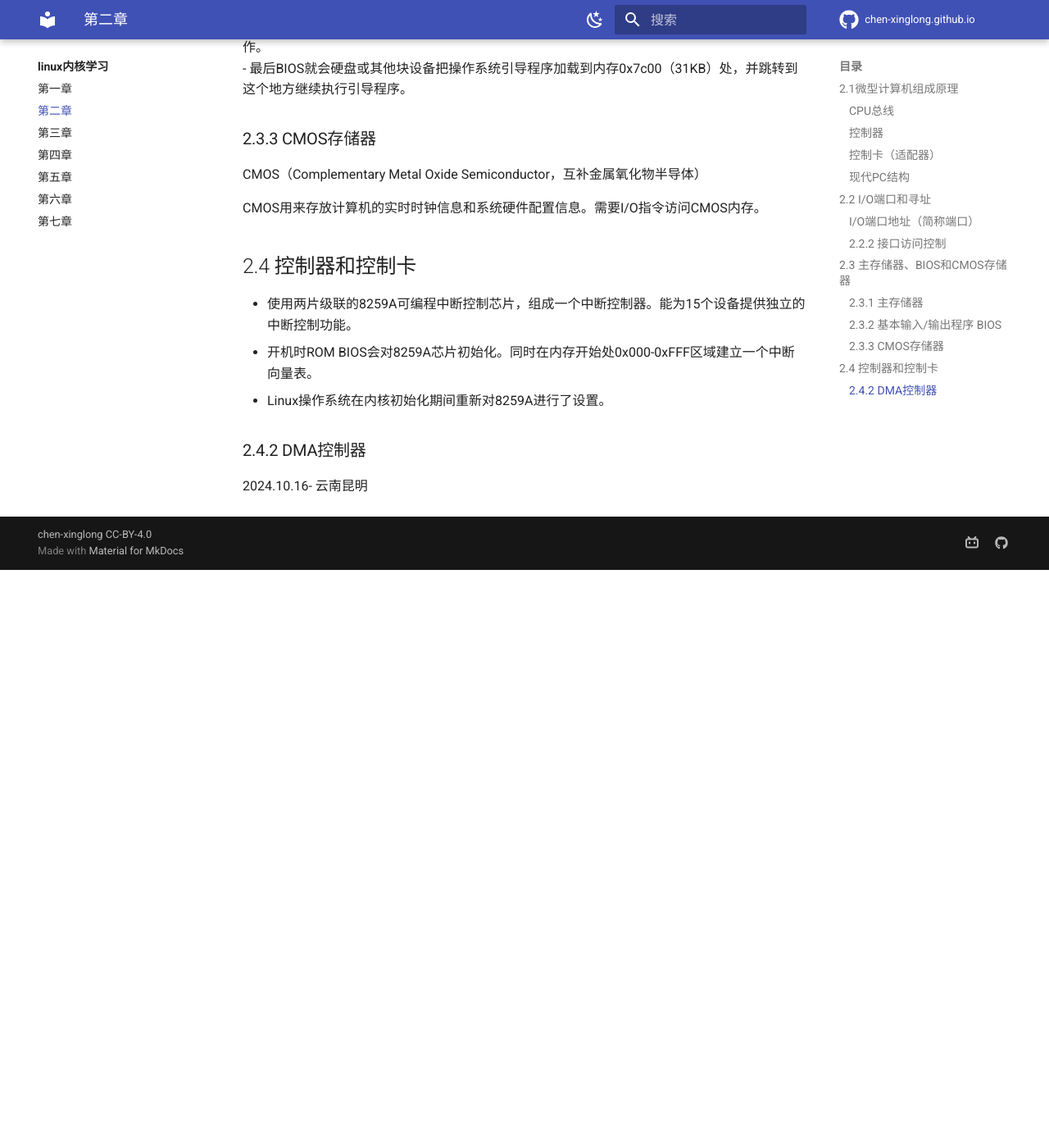
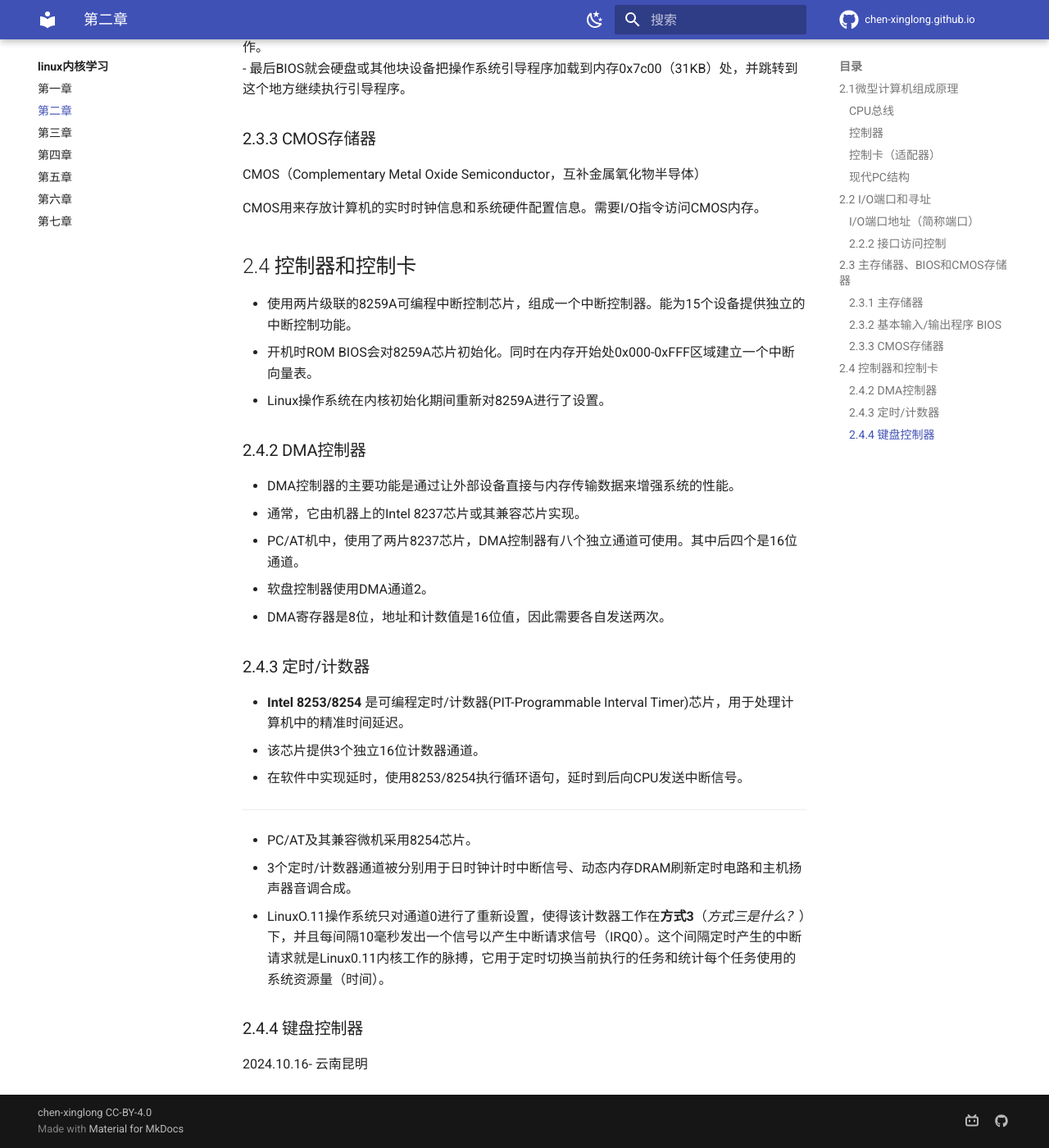
Before and after one commit to chen-xinglong/chen-xinglong.github.io, an MkDocs documentation site: the page built from docs/linux011/p2.md, in a window 1280 px wide and 1400 px high, scrolled down 2478 px. Shown: the whole window at 82% size. Built offline with MkDocs 1.6.1 and Material for MkDocs 9.7.7, drawn with Linux system fonts in a browser that asks for light colours; comment, search, counter and statistics services are not loaded; before the commit the page ends 3173 px from its top, so only the background shows below that.

Commit message:
add p2.md

```diff
--- a/docs/linux011/p2.md
+++ b/docs/linux011/p2.md
@@ -94,9 +94,23 @@ CMOS用来存放计算机的实时时钟信息和系统硬件配置信息。需
 
 ### 2.4.2 DMA控制器
 
+- DMA控制器的主要功能是通过让外部设备直接与内存传输数据来增强系统的性能。
+- 通常，它由机器上的Intel 8237芯片或其兼容芯片实现。
+- PC/AT机中，使用了两片8237芯片，DMA控制器有八个独立通道可使用。其中后四个是16位通道。
+- 软盘控制器使用DMA通道2。
+- DMA寄存器是8位，地址和计数值是16位值，因此需要各自发送两次。
 
+### 2.4.3 定时/计数器
+- **Intel 8253/8254** 是可编程定时/计数器(PIT-Programmable Interval Timer)芯片，用于处理计算机中的精准时间延迟。
+- 该芯片提供3个独立16位计数器通道。
+- 在软件中实现延时，使用8253/8254执行循环语句，延时到后向CPU发送中断信号。
 
+---
+- PC/AT及其兼容微机采用8254芯片。
+- 3个定时/计数器通道被分别用于日时钟计时中断信号、动态内存DRAM刷新定时电路和主机扬声器音调合成。
+- LinuxO.11操作系统只对通道0进行了重新设置，使得该计数器工作在**方式3**（*方式三是什么？*）下，并且每间隔10毫秒发出一个信号以产生中断请求信号（IRQ0）。这个间隔定时产生的中断请求就是Linux0.11内核工作的脉搏，它用于定时切换当前执行的任务和统计每个任务使用的系统资源量（时间）。
 
+### 2.4.4 键盘控制器
 
 
 
```
